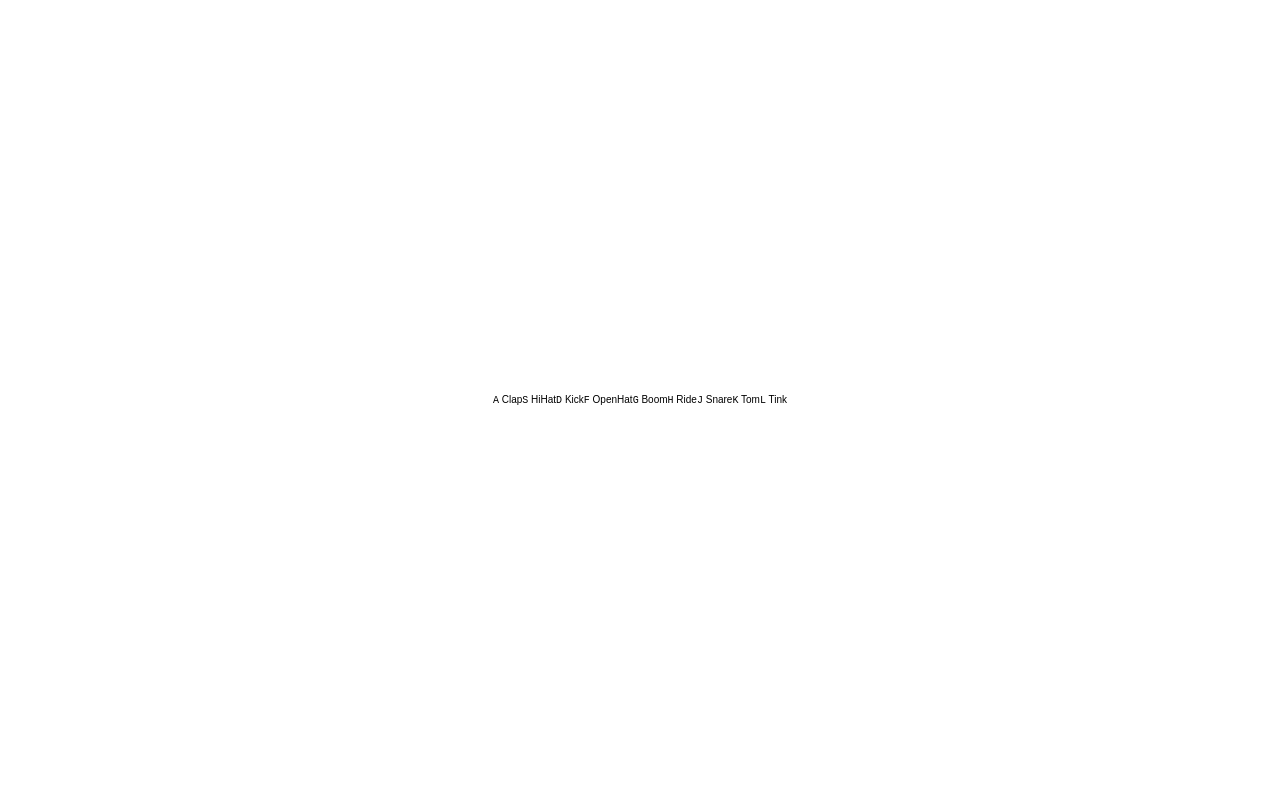
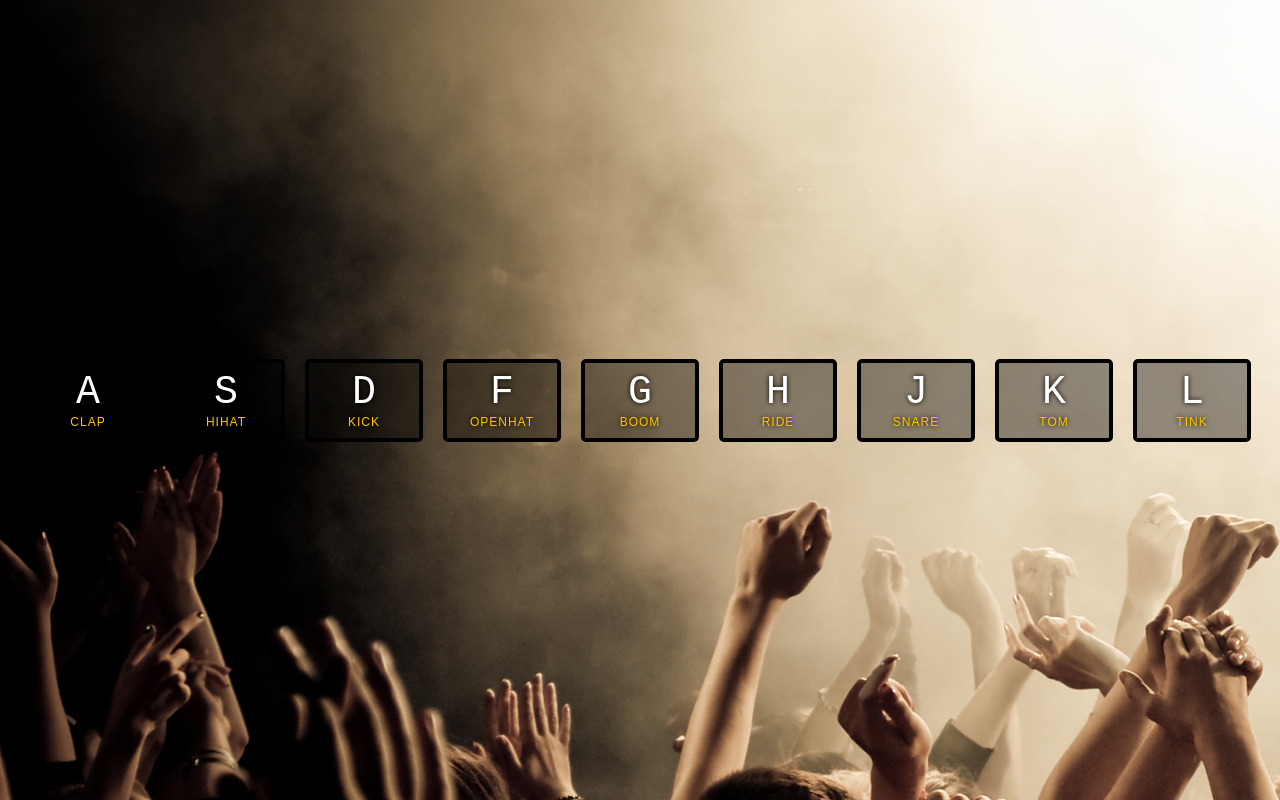
Before and after one commit to mohsinreshi/drum-kit, a plain HTML site: page index.html in a window 1280 px wide. Drawn offline with Linux system fonts and the light colour scheme.

Commit message:
add key class border and playing class with kbd

```diff
--- a/styles/style.css
+++ b/styles/style.css
@@ -48,7 +48,7 @@ table {
 
 html {
   font-size: 10px;
-  /*background-image: url("../images/background.jpg");*/
+  background-image: url("../images/background.jpg");
 }
 body {
   font-family: sans-serif;
@@ -60,3 +60,35 @@ body {
   align-items: center;
   justify-content: center;
 }
+
+.key {
+  border: .4rem solid black;
+  border-radius: .5rem;
+  margin: 1rem;
+  font-size: 1.5rem;
+  padding: 1rem .5rem;
+  transition: all .07s ease;
+  width: 10rem;
+  text-align: center;
+  color: white;
+  background: rgba(0,0,0,0.4);
+  text-shadow: 0 0 .5rem black;
+}
+
+.playing {
+  transform: scale(1.1);
+  border-color: #ffc600;
+  box-shadow: 0 0 1rem #ffc600;
+}
+
+kbd {
+  display: block;
+  font-size: 4rem;
+}
+
+.sound {
+  font-size: 1.2rem;
+  text-transform: uppercase;
+  letter-spacing: .1rem;
+  color: #ffc600;
+}
```
